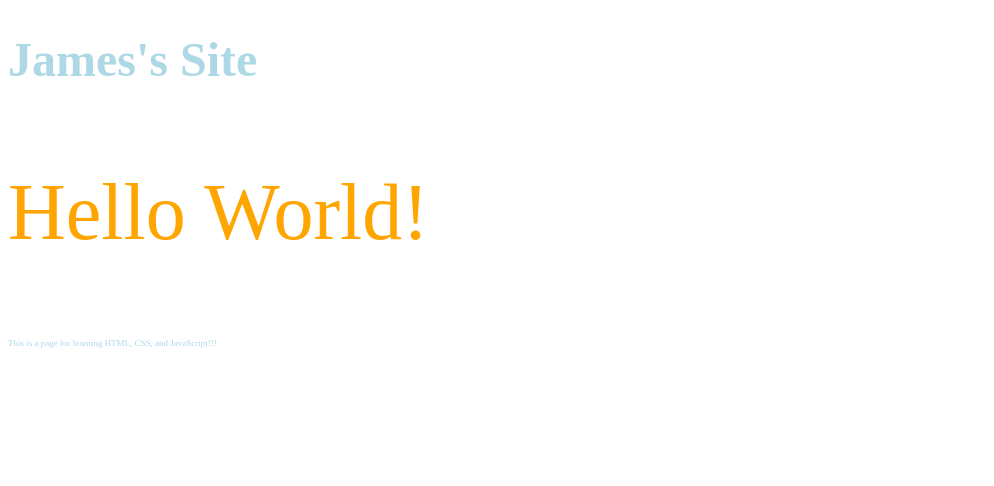
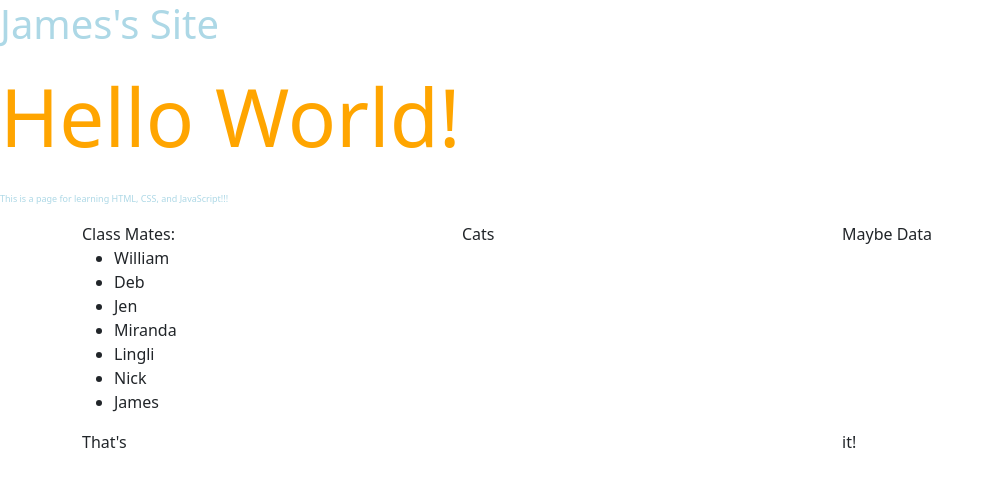
Before and after one commit to jwgoedert/AIMTestSite, a plain HTML site: page index.html in a window 1280 px wide. Shown: the whole page, without its empty margins (0-994 px from the left). Drawn offline with nearby package versions, Linux system fonts and the light colour scheme.

Commit message:
Added bootstrap and JS array to html code

```diff
--- a/app.js
+++ b/app.js
@@ -4,4 +4,48 @@ var me = {
     favoriteNumber: '7'
 };
 
-console.log(me);
+var classMates = [{
+    firstName: "William",
+    lastName: "Watson",
+    favoriteNumber: 7,
+}, {
+    firstName: 'Deb',
+    LastName: 'Dogba',
+    favoriteNumber: 7,
+}, {
+    firstName: 'Jen',
+    lastName: 'Bogle',
+    favoriteNumber: 14
+}, {
+    firstName: 'Miranda',
+    lastName: 'McNiel',
+    favoriteNumber: 6
+}, {
+    firstName: 'Lingli',
+    lastName: 'Gan',
+    favoriteNumber: 9
+}, {
+    firstName: 'Nick',
+    lastName: 'Palandri',
+    favoriteNumber: 6
+}, {
+    firstName: 'James',
+    lastName: 'Goedert',
+    favoriteNumber: 7
+}
+
+]
+
+var ul = document.createElement('ul');
+
+document.getElementById('classList').appendChild(ul);
+
+for (var i = 0; i < classMates.length; i++){
+    let li = document.createElement('li');
+    ul.appendChild(li);
+    li.innerHTML += classMates[i].firstName;
+}
+
+
+// console.log(me);
+// console.log(classMates);
--- a/index.html
+++ b/index.html
@@ -1,20 +1,35 @@
 <!DOCTYPE html>
 <html lang="en">
     <head>
-      <meta charset="UTF-8">
+		<link href="https://cdn.jsdelivr.net/npm/bootstrap@5.0.0-beta1/dist/css/bootstrap.min.css" rel="stylesheet" integrity="sha384-giJF6kkoqNQ00vy+HMDP7azOuL0xtbfIcaT9wjKHr8RbDVddVHyTfAAsrekwKmP1" crossorigin="anonymous">
+		<script src="https://cdn.jsdelivr.net/npm/bootstrap@5.0.0-beta1/dist/js/bootstrap.bundle.min.js" integrity="sha384-ygbV9kiqUc6oa4msXn9868pTtWMgiQaeYH7/t7LECLbyPA2x65Kgf80OJFdroafW" crossorigin="anonymous"></script>
+		<meta charset="UTF-8">
       <meta name="viewport" content="width=device-width, initial-scale=1.0">
 			<title>James's AIM Test Site</title>
 			<link rel="stylesheet" href="styles.css">
 	  </head>
   <body>
-		<div id="PageTitle" class="light-blue">
-			<h1>James's Site</h1>
+	  <div id="PageTitle" class="light-blue">
+		  <h1>James's Site</h1>
 		</div>
 		<!-- more comments -->
 		<div id="PageInfo" class="light-blue">
 			<b><p id="HelloWorld">Hello World!</p></b>
 			<p>This is a page for learning HTML, CSS, and JavaScript!!!</p>
 		</div>
-		<script src="app.js"></script>
-  </body>
-</html>
+		<div class="container">
+			<div class="row">
+				<div class="col">Class Mates:
+					<div id="classList"></div>
+				</div>
+				<div class="col">Cats</div>
+				<div class="col">Maybe Data</div>
+			</div>
+			<div class="row">
+				<div class="col-8">That's </div>
+				<div class="col-4">it!</div>
+			</div>
+		</div>
+	</body>
+	<script src="app.js"></script>
+	</html>
```
